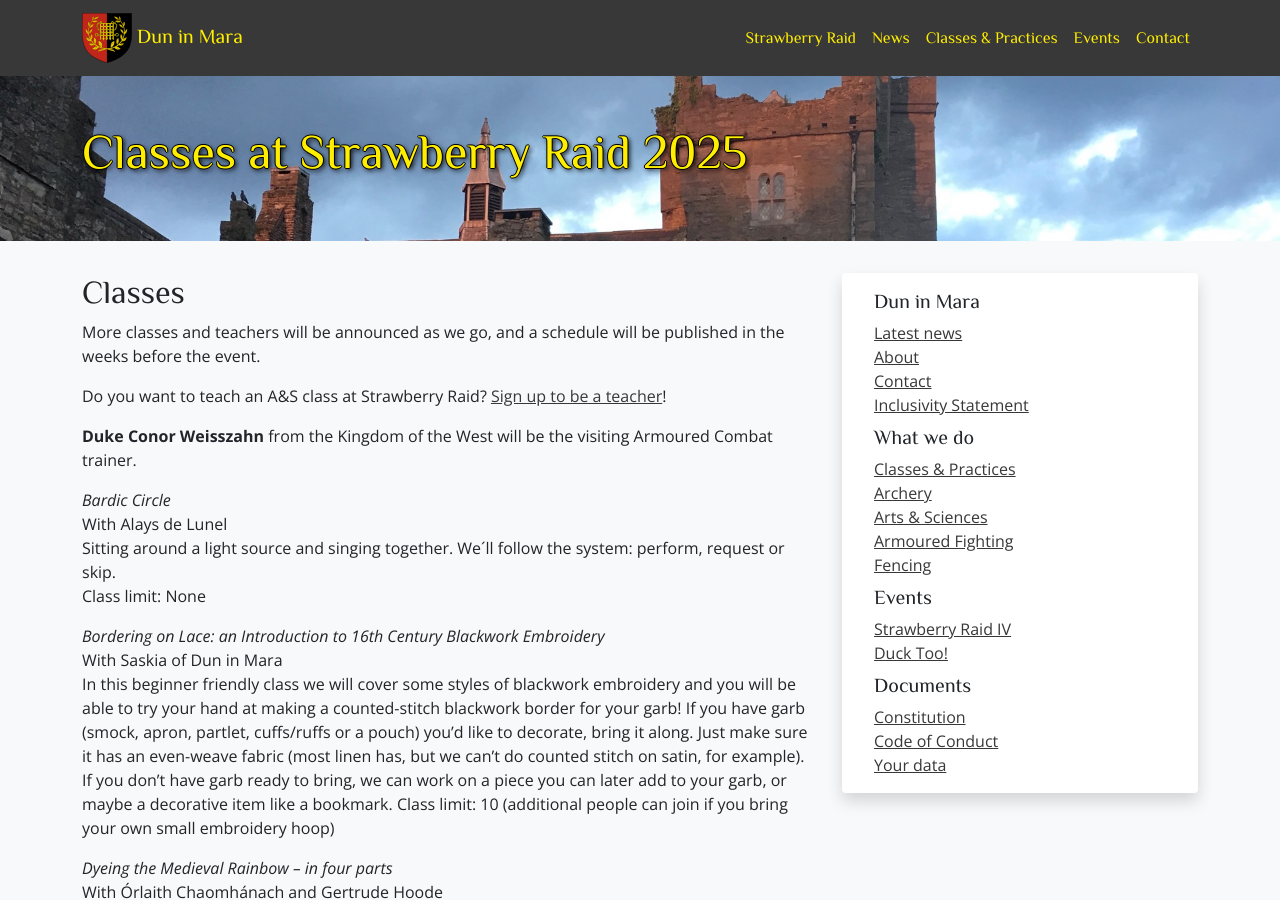
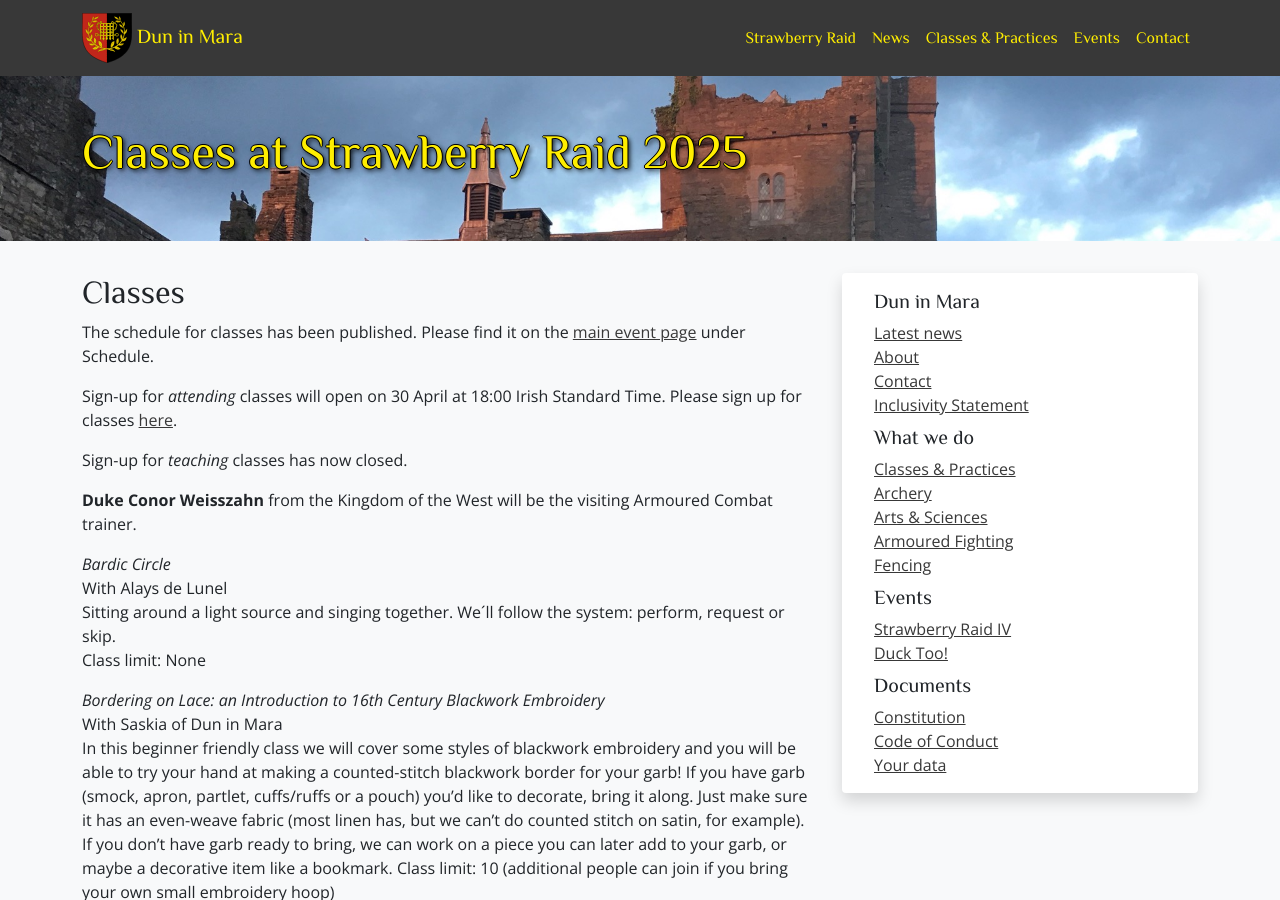
Before and after one commit to drachenwald/dun-in-mara, a Jekyll site: the page built from events/2025/strawberry-raid-iv/classes.md, in a window 1280 px wide and 900 px high. Built offline with Jekyll 4.4.1, drawn with Linux system fonts in a browser that asks for light colours; comment, search, counter and statistics services are not loaded.

Commit message:
Added sign up pages to A&S section on index and classes pages of SR

```diff
--- a/events/2025/strawberry-raid-iv/classes.md
+++ b/events/2025/strawberry-raid-iv/classes.md
@@ -6,9 +6,11 @@ excerpt: "28 May-2 June 2025. Sigginstown Castle, Co. Wexford, Ireland."
 
 ## Classes
 
-More classes and teachers will be announced as we go, and a schedule will be published in the weeks before the event.
+The schedule for classes has been published. Please find it on the [main event page](/events/2025/strawberry-raid-iv/) under Schedule.
 
-Do you want to teach an A&S class at Strawberry Raid? [Sign up to be a teacher](https://forms.gle/gZ9PExvaKbmcPYQG9)!
+Sign-up for *attending* classes will open on 30 April at 18:00 Irish Standard Time. Please sign up for classes [here](https://fienta.com/strawberry-raid-iv-class-signup).
+
+Sign-up for *teaching* classes has now closed.
 
 
 **Duke Conor Weisszahn** from the Kingdom of the West will be the visiting Armoured Combat trainer.
```
Also changed, not shown: events/2025/strawberry-raid-iv/index.md (+3 -2 lines).
